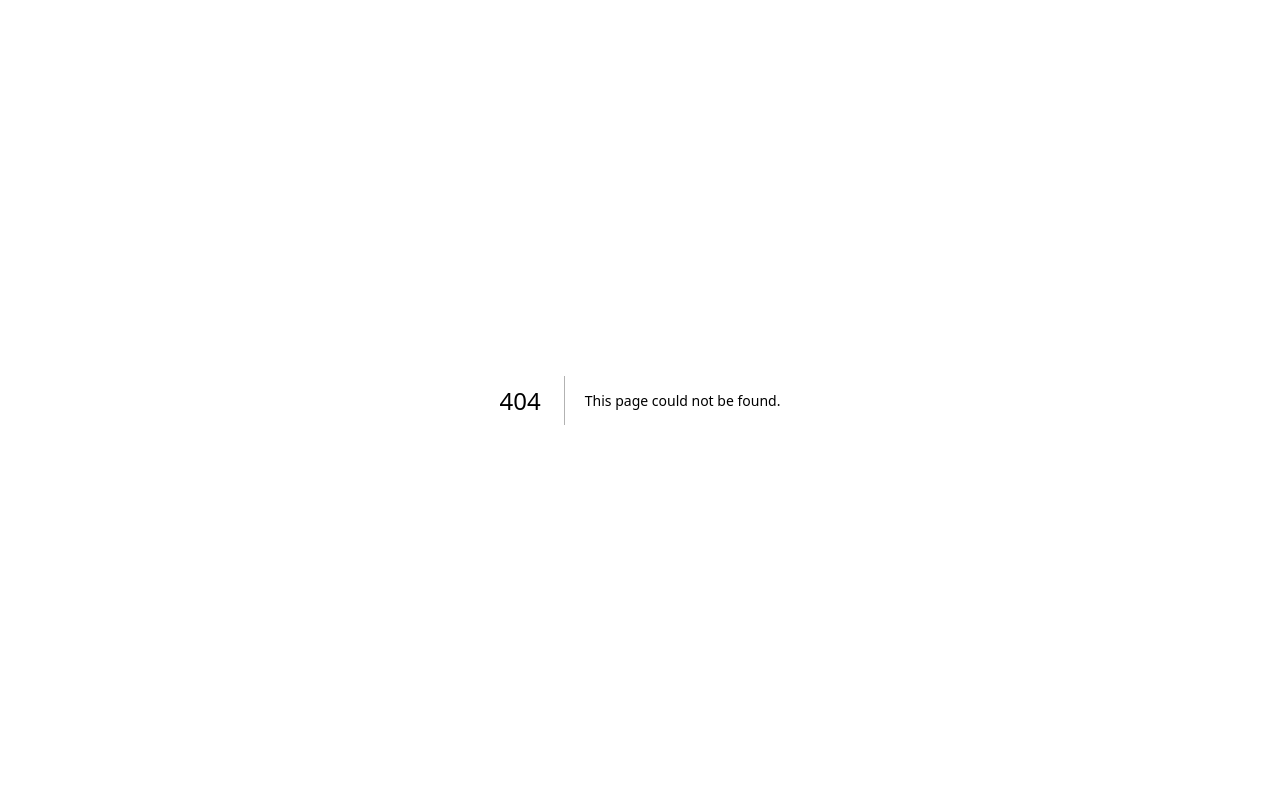
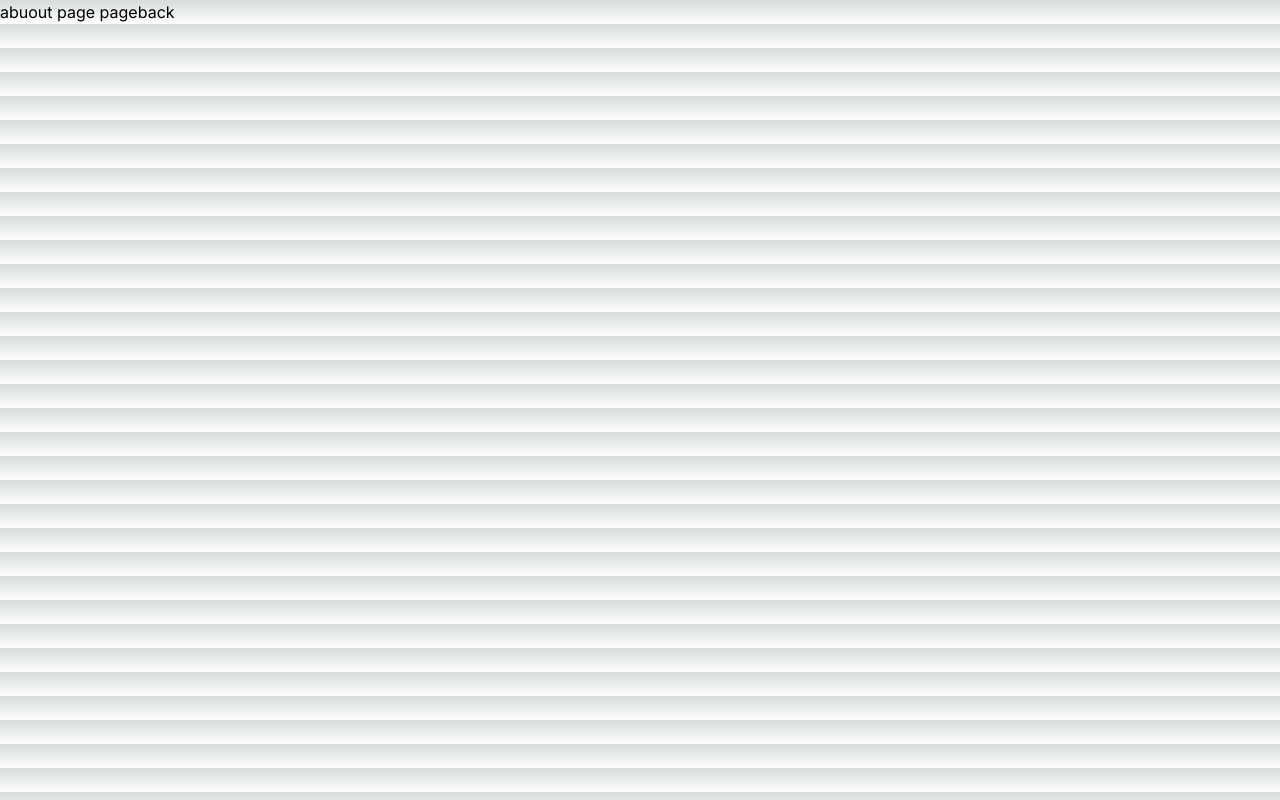
Before and after one commit to mohammad-a-hossain/cars-store, a Next.js app: page /about in a window 1280 px wide. Before the commit this address had no page. Built offline with nearby package versions, Linux system fonts and the light colour scheme.

Commit message:
test code

```diff
--- /dev/null
+++ b/app/about/page.tsx
@@ -0,0 +1,12 @@
+import React from 'react'
+import Link from 'next/link'
+
+ const page = () => {
+  return (
+    <div>abuout page page
+
+        <Link href='/' className='text-red-500'>back</Link>
+    </div>
+  )
+}
+export default page
--- a/app/layout.tsx
+++ b/app/layout.tsx
@@ -4,7 +4,7 @@
 const inter = Inter({ subsets: ['latin'] })
 
 export const metadata = {
-  title: 'Create Next App',
+  title: 'CARS-STORE.COM',
   description: 'Generated by create next app',
 }
 
--- a/app/page.tsx
+++ b/app/page.tsx
@@ -4,6 +4,7 @@
   return (
     <main className="overflow-hidden">
      well come to the apps
+
     </main>
   )
 }
--- a/tsconfig.json
+++ b/tsconfig.json
@@ -20,7 +20,7 @@
       }
     ],
     "paths": {
-      "@/*": ["./src/*"]
+      "@/*": ["./app/*"]
     }
   },
   "include": ["next-env.d.ts", "**/*.ts", "**/*.tsx", ".next/types/**/*.ts"],
```
